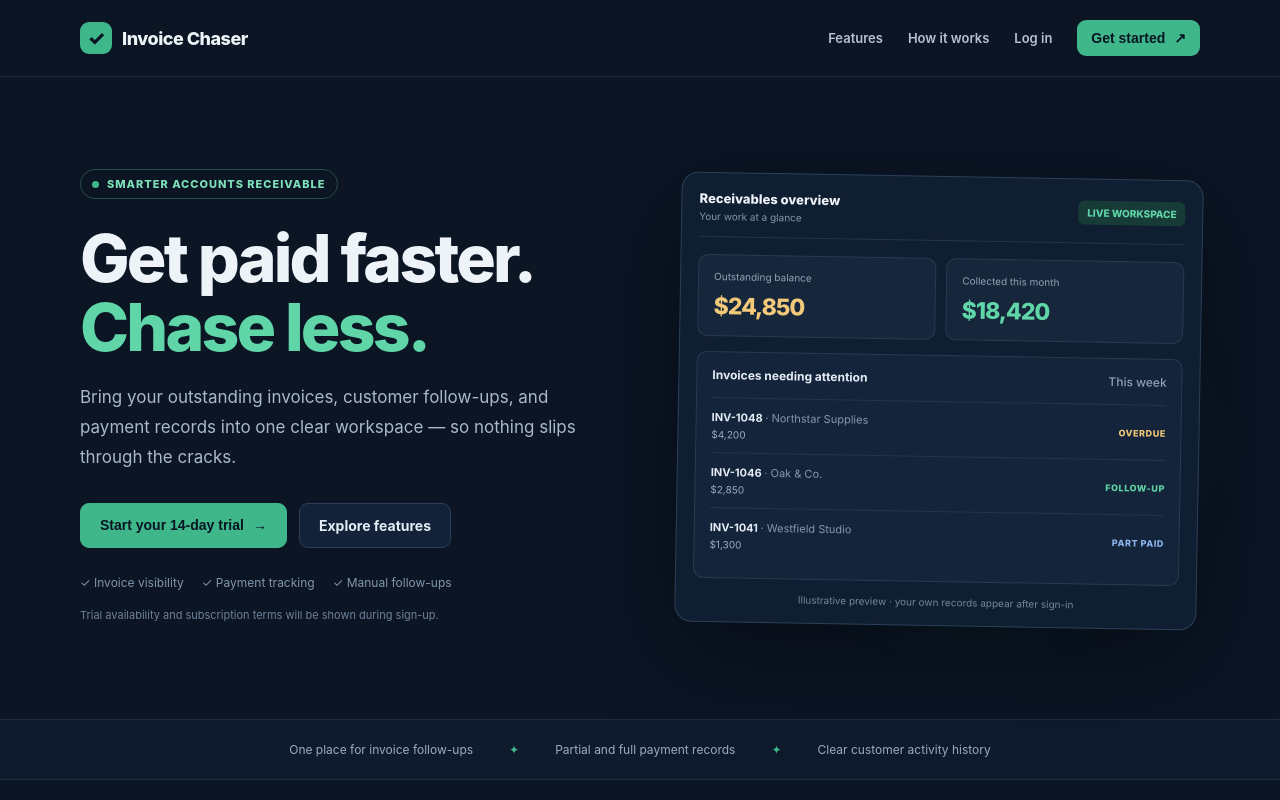
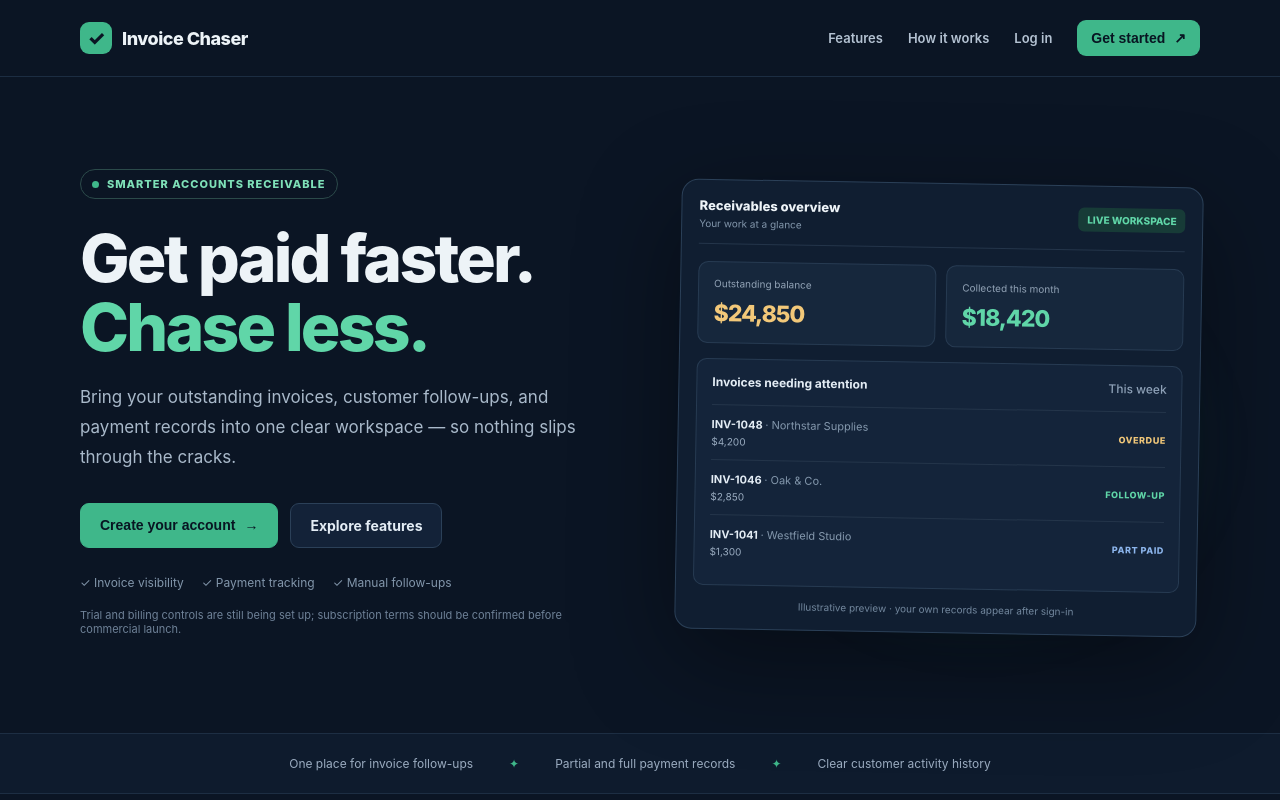
Before and after one commit to theoeugene131-tech/chaser-frontend, a React (Vite) app: page / in a window 1280 px wide. Shown: the top 800 px of the page. Built offline with nearby package versions, Linux system fonts and the light colour scheme.

Commit message:
Avoid advertising a trial before billing controls are live

```diff
--- a/src/LandingPage.jsx
+++ b/src/LandingPage.jsx
@@ -94,13 +94,13 @@
               Bring your outstanding invoices, customer follow-ups, and payment records into one clear workspace — so nothing slips through the cracks.
             </p>
             <div style={{ display: "flex", flexWrap: "wrap", gap: 12 }}>
-              <button className="ic-cta" onClick={() => action("start_trial_hero", "/app")} style={{ ...button, background: "#3fb78a", color: "#081522", border: "1px solid #3fb78a" }}>Start your 14-day trial <span>→</span></button>
+              <button className="ic-cta" onClick={() => action("start_trial_hero", "/app")} style={{ ...button, background: "#3fb78a", color: "#081522", border: "1px solid #3fb78a" }}>Create your account <span>→</span></button>
               <a className="ic-cta" href="#features" onClick={() => track("click_explore_features", "explore_features")} style={{ ...button, background: "#132238", color: "#e4edf5", border: "1px solid #2b4058" }}>Explore features</a>
             </div>
             <div style={{ display: "flex", alignItems: "center", flexWrap: "wrap", gap: 18, marginTop: 27, color: "#8296ab", fontSize: 12 }}>
               <span>✓ Invoice visibility</span><span>✓ Payment tracking</span><span>✓ Manual follow-ups</span>
             </div>
-            <p style={{ color: "#6f8298", fontSize: 11, marginTop: 18 }}>Trial availability and subscription terms will be shown during sign-up.</p>
+            <p style={{ color: "#6f8298", fontSize: 11, marginTop: 18 }}>Trial and billing controls are still being set up; subscription terms should be confirmed before commercial launch.</p>
           </div>
 
           <div className="ic-preview" style={{ position: "relative" }}>
```
